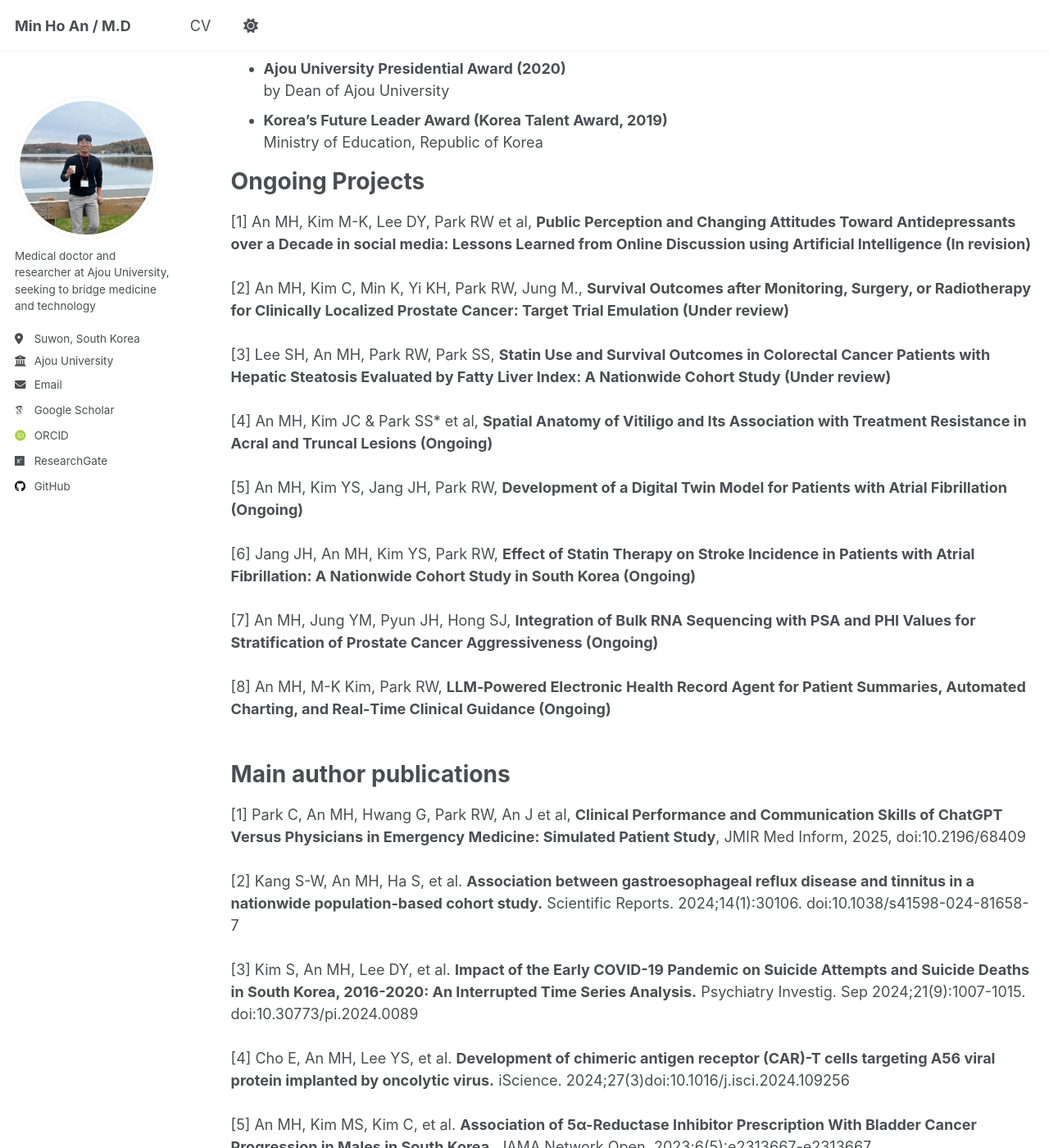
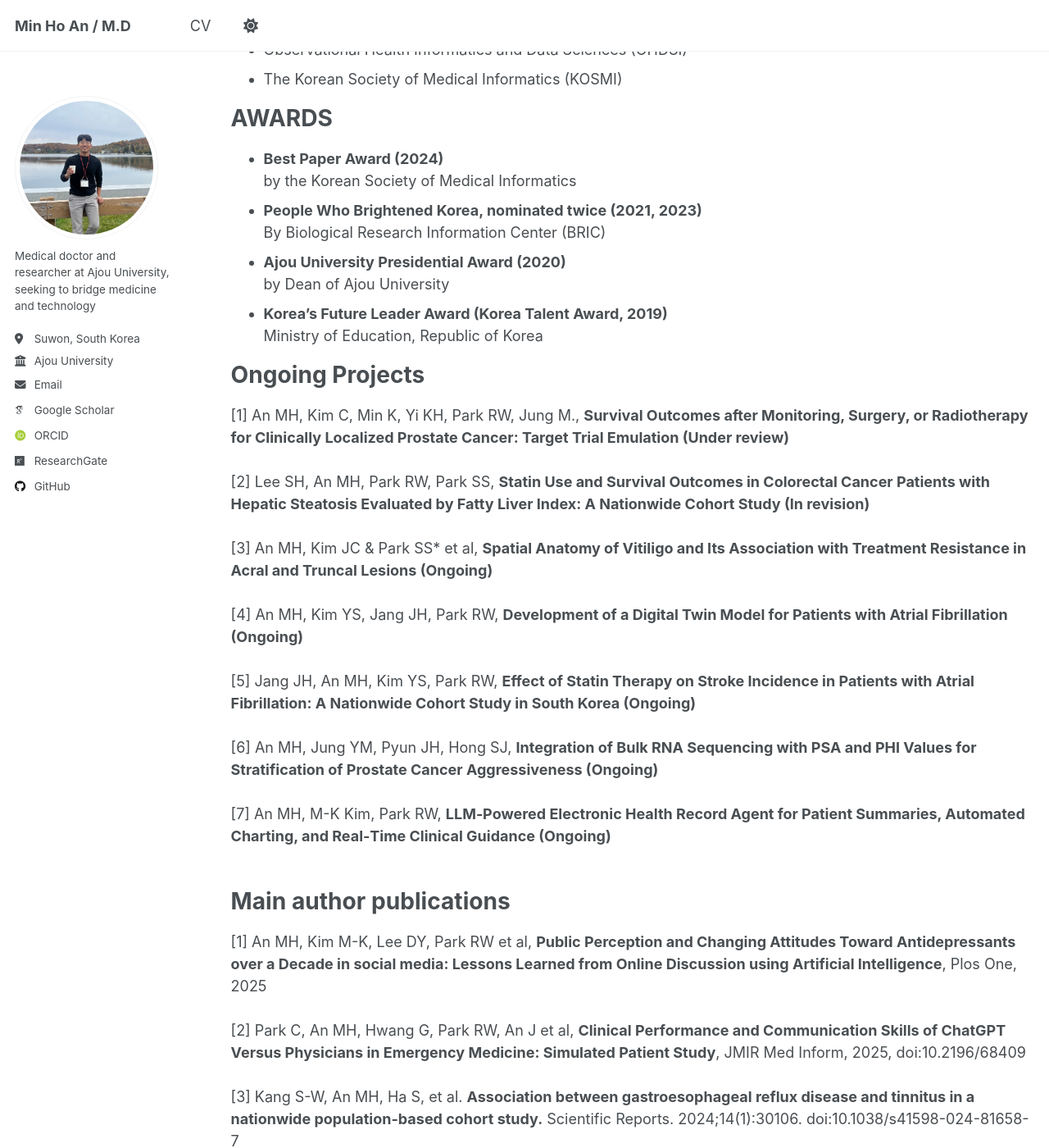
Before and after one commit to Min2323/Min2323.github.io, a Jekyll site: the page built from _pages/cv.md, in a window 1280 px wide and 1400 px high, scrolled down 3004 px. Shown: the whole window at 82% size. Built offline with Jekyll 4.4.1, drawn with Linux system fonts in a browser that asks for light colours; some web fonts are replaced; a script that is not in the unit is left out; some of the changed text lies outside the part shown.

Commit message:
Update cv.md

```diff
--- a/_pages/cv.md
+++ b/_pages/cv.md
@@ -14,7 +14,7 @@ Education
 ======
 * Ph.D. in Biomedical Informatics, Ajou University School of Medicine, 2020–present<br>
 (Advisor: Prof. Rae Woong Park) <br>
-* M.D., Ajou University School of Medicine, 2020
+* M.D. Ajou University School of Medicine, 2020
 * B.S. in Life Science (Summa cum laude, minors in CS & EE), Handong Global University, 2016
 
 Fields
@@ -65,6 +65,12 @@ Grant/project experience
 
 * SoGROWTH: Real-world treatment patterns and outcomes of recombinant human GROWTH hormone (Somatropin) in pediatric patients in Korea (from IQVIA)<br>
 --> Analyst
+
+* Establishment of Governance and Operational System for Building Infectious Disease Clinical Research Data Platform, 2025–2026 (Korea Disease Control and Prevention Agency, GFID, Total $111,000 for one year)<br>
+--> Main draft writing on proposal
+
+* Development of Core Technologies for Time-Sequential Language Modeling and Automated Summarization of Korean Electronic Medical Records, 2025–2027 (National Research Foundation of Korea, Total $111,000 for three years)<br>
+--> Main draft writing & major contribution (PhD thesis project)
 
 Teaching experience
 ======
@@ -117,28 +123,28 @@ Ministry of Education, Republic of Korea
 
 Ongoing Projects
 ======
-[1]  An MH, Kim M-K, Lee DY, Park RW et al, **Public Perception and Changing Attitudes Toward Antidepressants over a Decade in social media: Lessons Learned from Online Discussion using Artificial Intelligence (In revision)**<br><br>
-[2]  An MH, Kim C, Min K, Yi KH, Park RW, Jung M., **Survival Outcomes after Monitoring, Surgery, or Radiotherapy for Clinically Localized Prostate Cancer: Target Trial Emulation (Under review)**<br><br>
-[3]  Lee SH, An MH, Park RW, Park SS, **Statin Use and Survival Outcomes in Colorectal Cancer Patients with Hepatic Steatosis Evaluated by Fatty Liver Index: A Nationwide Cohort Study (Under review)**<br><br>
-[4]  An MH, Kim JC & Park SS* et al, **Spatial Anatomy of Vitiligo and Its Association with Treatment Resistance in Acral and Truncal Lesions (Ongoing)**<br><br>
-[5]  An MH, Kim YS, Jang JH, Park RW, **Development of a Digital Twin Model for Patients with Atrial Fibrillation (Ongoing)**<br><br>
-[6]  Jang JH, An MH, Kim YS, Park RW, **Effect of Statin Therapy on Stroke Incidence in Patients with Atrial Fibrillation: A Nationwide Cohort Study in South Korea (Ongoing)**<br><br>
-[7]  An MH, Jung YM, Pyun JH, Hong SJ, **Integration of Bulk RNA Sequencing with PSA and PHI Values for Stratification of Prostate Cancer Aggressiveness (Ongoing)**<br><br>
-[8]  An MH, M-K Kim, Park RW, **LLM‑Powered Electronic Health Record Agent for Patient Summaries, Automated Charting, and Real‑Time Clinical Guidance (Ongoing)**<br><br>
+[1]  An MH, Kim C, Min K, Yi KH, Park RW, Jung M., **Survival Outcomes after Monitoring, Surgery, or Radiotherapy for Clinically Localized Prostate Cancer: Target Trial Emulation (Under review)**<br><br>
+[2]  Lee SH, An MH, Park RW, Park SS, **Statin Use and Survival Outcomes in Colorectal Cancer Patients with Hepatic Steatosis Evaluated by Fatty Liver Index: A Nationwide Cohort Study (In revision)**<br><br>
+[3]  An MH, Kim JC & Park SS* et al, **Spatial Anatomy of Vitiligo and Its Association with Treatment Resistance in Acral and Truncal Lesions (Ongoing)**<br><br>
+[4]  An MH, Kim YS, Jang JH, Park RW, **Development of a Digital Twin Model for Patients with Atrial Fibrillation (Ongoing)**<br><br>
+[5]  Jang JH, An MH, Kim YS, Park RW, **Effect of Statin Therapy on Stroke Incidence in Patients with Atrial Fibrillation: A Nationwide Cohort Study in South Korea (Ongoing)**<br><br>
+[6]  An MH, Jung YM, Pyun JH, Hong SJ, **Integration of Bulk RNA Sequencing with PSA and PHI Values for Stratification of Prostate Cancer Aggressiveness (Ongoing)**<br><br>
+[7]  An MH, M-K Kim, Park RW, **LLM‑Powered Electronic Health Record Agent for Patient Summaries, Automated Charting, and Real‑Time Clinical Guidance (Ongoing)**<br><br>
 
 
 Main author publications
 ======
-[1]  Park C, An MH, Hwang G, Park RW, An J et al, **Clinical Performance and Communication Skills of ChatGPT Versus Physicians in Emergency Medicine: Simulated Patient Study**, JMIR Med Inform, 2025, doi:10.2196/68409<br><br>
-[2]  Kang S-W, An MH, Ha S, et al. **Association between gastroesophageal reflux disease and tinnitus in a nationwide population-based cohort study.** Scientific Reports. 2024;14(1):30106. doi:10.1038/s41598-024-81658-7<br><br>
-[3]  Kim S, An MH, Lee DY, et al. **Impact of the Early COVID-19 Pandemic on Suicide Attempts and Suicide Deaths in South Korea, 2016-2020: An Interrupted Time Series Analysis.** Psychiatry Investig. Sep 2024;21(9):1007-1015. doi:10.30773/pi.2024.0089<br><br>
-[4]  Cho E, An MH, Lee YS, et al. **Development of chimeric antigen receptor (CAR)-T cells targeting A56 viral protein implanted by oncolytic virus.** iScience. 2024;27(3)doi:10.1016/j.isci.2024.109256<br><br>
-[5]  An MH, Kim MS, Kim C, et al. **Association of 5α-Reductase Inhibitor Prescription With Bladder Cancer Progression in Males in South Korea.** JAMA Network Open. 2023;6(5):e2313667-e2313667. doi:10.1001/jamanetworkopen.2023.13667<br><br>
-[6]  Yi K-H, An MH, Lee J-H, Lee H-J. **Intramuscular neural distribution of the obturator internus muscle regarding injective treatment. Surgical and Radiologic Anatomy.** 2023;45(10):1239-1244. doi:10.1007/s00276-023-03216-6<br><br>
-[7]  An MH, You SC, Park RW, Lee S. **Using an Extended Technology Acceptance Model to Understand the Factors Influencing Telehealth Utilization After Flattening the COVID-19 Curve in South Korea: Cross-sectional Survey Study.** JMIR Med Inform. 2021;9(1):e25435. doi:10.2196/25435<br><br>
-[8]  Kim MS, An MH, Kim WJ, Hwang T-H. **Comparative efficacy and safety of pharmacological interventions for the treatment of COVID-19: A systematic review and network meta-analysis.** PLOS Medicine. 2021;17(12):e1003501. <br><br>
-[9]  An MH, Park SS, You SC, et al. **Depressive Symptom Network Associated With Comorbid Anxiety in Late-Life Depression.** Front Psychiatry. 2019;10:856. doi:10.3389/fpsyt.2019.00856<br><br>
-[10]  You SC, An MH, Yoon D, et al. **Rate control and clinical outcomes in patients with atrial fibrillation and obstructive lung disease.** Heart Rhythm. 2018;15(12):1825-1832. doi:https://doi.org/10.1016/j.hrthm.2018.06.044<br><br>
+[1]  An MH, Kim M-K, Lee DY, Park RW et al, **Public Perception and Changing Attitudes Toward Antidepressants over a Decade in social media: Lessons Learned from Online Discussion using Artificial Intelligence**, Plos One, 2025<br><br>
+[2]  Park C, An MH, Hwang G, Park RW, An J et al, **Clinical Performance and Communication Skills of ChatGPT Versus Physicians in Emergency Medicine: Simulated Patient Study**, JMIR Med Inform, 2025, doi:10.2196/68409<br><br>
+[3]  Kang S-W, An MH, Ha S, et al. **Association between gastroesophageal reflux disease and tinnitus in a nationwide population-based cohort study.** Scientific Reports. 2024;14(1):30106. doi:10.1038/s41598-024-81658-7<br><br>
+[4]  Kim S, An MH, Lee DY, et al. **Impact of the Early COVID-19 Pandemic on Suicide Attempts and Suicide Deaths in South Korea, 2016-2020: An Interrupted Time Series Analysis.** Psychiatry Investig. Sep 2024;21(9):1007-1015. doi:10.30773/pi.2024.0089<br><br>
+[5]  Cho E, An MH, Lee YS, et al. **Development of chimeric antigen receptor (CAR)-T cells targeting A56 viral protein implanted by oncolytic virus.** iScience. 2024;27(3)doi:10.1016/j.isci.2024.109256<br><br>
+[6]  An MH, Kim MS, Kim C, et al. **Association of 5α-Reductase Inhibitor Prescription With Bladder Cancer Progression in Males in South Korea.** JAMA Network Open. 2023;6(5):e2313667-e2313667. doi:10.1001/jamanetworkopen.2023.13667<br><br>
+[7]  Yi K-H, An MH, Lee J-H, Lee H-J. **Intramuscular neural distribution of the obturator internus muscle regarding injective treatment. Surgical and Radiologic Anatomy.** 2023;45(10):1239-1244. doi:10.1007/s00276-023-03216-6<br><br>
+[8]  An MH, You SC, Park RW, Lee S. **Using an Extended Technology Acceptance Model to Understand the Factors Influencing Telehealth Utilization After Flattening the COVID-19 Curve in South Korea: Cross-sectional Survey Study.** JMIR Med Inform. 2021;9(1):e25435. doi:10.2196/25435<br><br>
+[9]  Kim MS, An MH, Kim WJ, Hwang T-H. **Comparative efficacy and safety of pharmacological interventions for the treatment of COVID-19: A systematic review and network meta-analysis.** PLOS Medicine. 2021;17(12):e1003501. <br><br>
+[10]  An MH, Park SS, You SC, et al. **Depressive Symptom Network Associated With Comorbid Anxiety in Late-Life Depression.** Front Psychiatry. 2019;10:856. doi:10.3389/fpsyt.2019.00856<br><br>
+[11]  You SC, An MH, Yoon D, et al. **Rate control and clinical outcomes in patients with atrial fibrillation and obstructive lung disease.** Heart Rhythm. 2018;15(12):1825-1832. doi:https://doi.org/10.1016/j.hrthm.2018.06.044<br><br>
 
 
 Co-author publications
```
